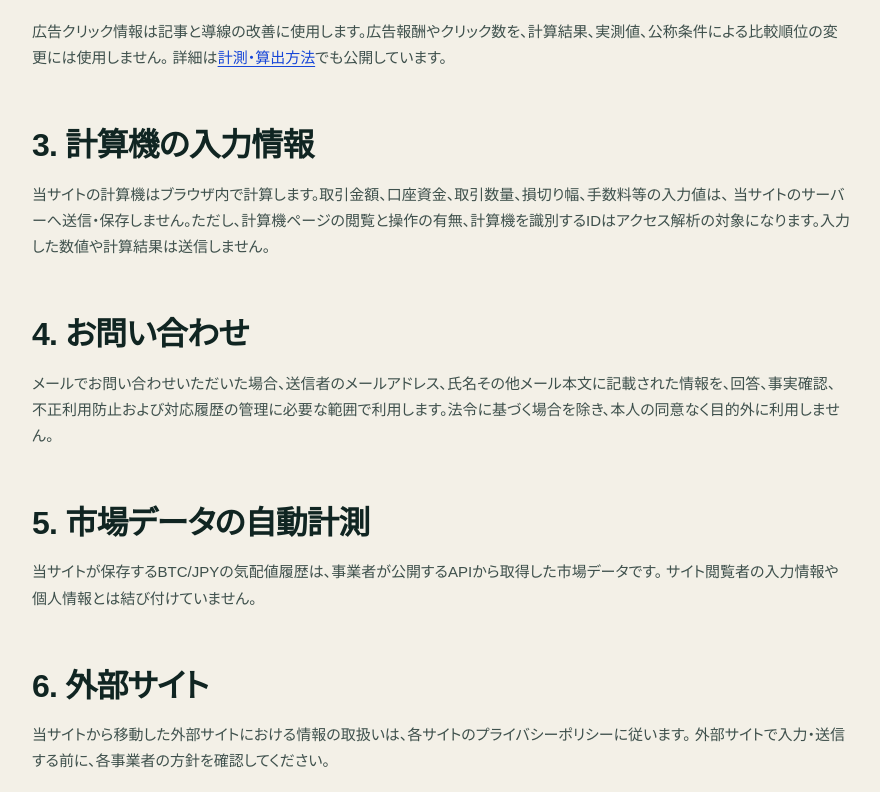
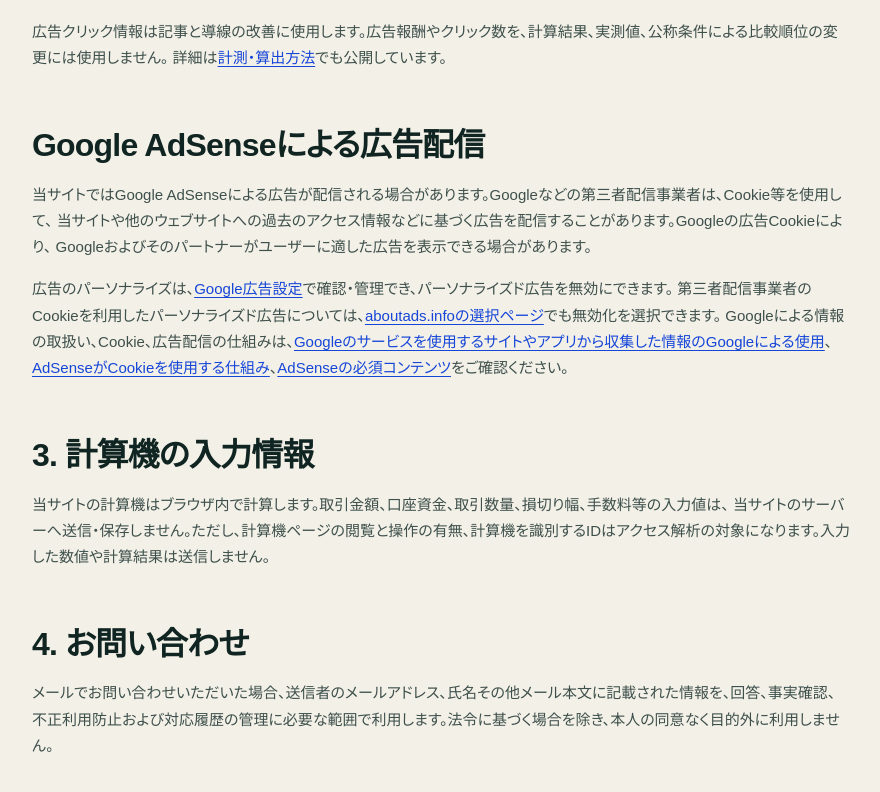
Before and after one commit to mrok18/hanbaijo, a Next.js app: page /privacy in a window 1280 px wide. Shown: the part 768-1560 px from the top of the page, without its empty margins (198-1078 px from the left). Built offline with nearby package versions, Linux system fonts and the light colour scheme.

Commit message:
Add AdSense script and privacy disclosure

```diff
--- a/app/layout.tsx
+++ b/app/layout.tsx
@@ -48,6 +48,11 @@ export default function RootLayout({ children }: { children: React.ReactNode })
     <html lang="ja">
       <head>
         <meta name="google-adsense-account" content="ca-pub-2826552314565242" />
+        <script
+          async
+          src="https://pagead2.googlesyndication.com/pagead/js/adsbygoogle.js?client=ca-pub-2826552314565242"
+          crossOrigin="anonymous"
+        />
         <script
           type="application/ld+json"
           dangerouslySetInnerHTML={{ __html: JSON.stringify(websiteJsonLd).replace(/</g, '\\u003c') }}
--- a/app/privacy/page.tsx
+++ b/app/privacy/page.tsx
@@ -37,6 +37,21 @@ export default function PrivacyPage() {
       <p>
         広告クリック情報は記事と導線の改善に使用します。広告報酬やクリック数を、計算結果、実測値、公称条件による比較順位の変更には使用しません。
         詳細は<Link href="/method">計測・算出方法</Link>でも公開しています。
+      </p>
+
+      <h2>Google AdSenseによる広告配信</h2>
+      <p>
+        当サイトではGoogle AdSenseによる広告が配信される場合があります。Googleなどの第三者配信事業者は、Cookie等を使用して、
+        当サイトや他のウェブサイトへの過去のアクセス情報などに基づく広告を配信することがあります。Googleの広告Cookieにより、
+        Googleおよびそのパートナーがユーザーに適した広告を表示できる場合があります。
+      </p>
+      <p>
+        広告のパーソナライズは、<a href="https://www.google.com/settings/ads" rel="noreferrer">Google広告設定</a>で確認・管理でき、パーソナライズド広告を無効にできます。
+        第三者配信事業者のCookieを利用したパーソナライズド広告については、<a href="https://www.aboutads.info/choices/" rel="noreferrer">aboutads.infoの選択ページ</a>でも無効化を選択できます。
+        Googleによる情報の取扱い、Cookie、広告配信の仕組みは、
+        <a href="https://policies.google.com/technologies/partner-sites?hl=ja" rel="noreferrer">Googleのサービスを使用するサイトやアプリから収集した情報のGoogleによる使用</a>、
+        <a href="https://support.google.com/adsense/answer/7549925?hl=ja" rel="noreferrer">AdSenseがCookieを使用する仕組み</a>、
+        <a href="https://support.google.com/adsense/answer/1348695?hl=ja" rel="noreferrer">AdSenseの必須コンテンツ</a>をご確認ください。
       </p>
 
       <h2>3. 計算機の入力情報</h2>
@@ -80,7 +95,7 @@ export default function PrivacyPage() {
       <p>
         利用サービスや法令、運営方法の変更に応じて本方針を改定する場合があります。重要な変更は当ページで告知します。
       </p>
-      <p><small>制定・最終更新：2026年9月9日</small></p>
+      <p><small>制定：2026年9月9日／最終更新：2026年10月10日（Google AdSenseの広告配信説明を追加）</small></p>
     </article>
   );
 }
```
